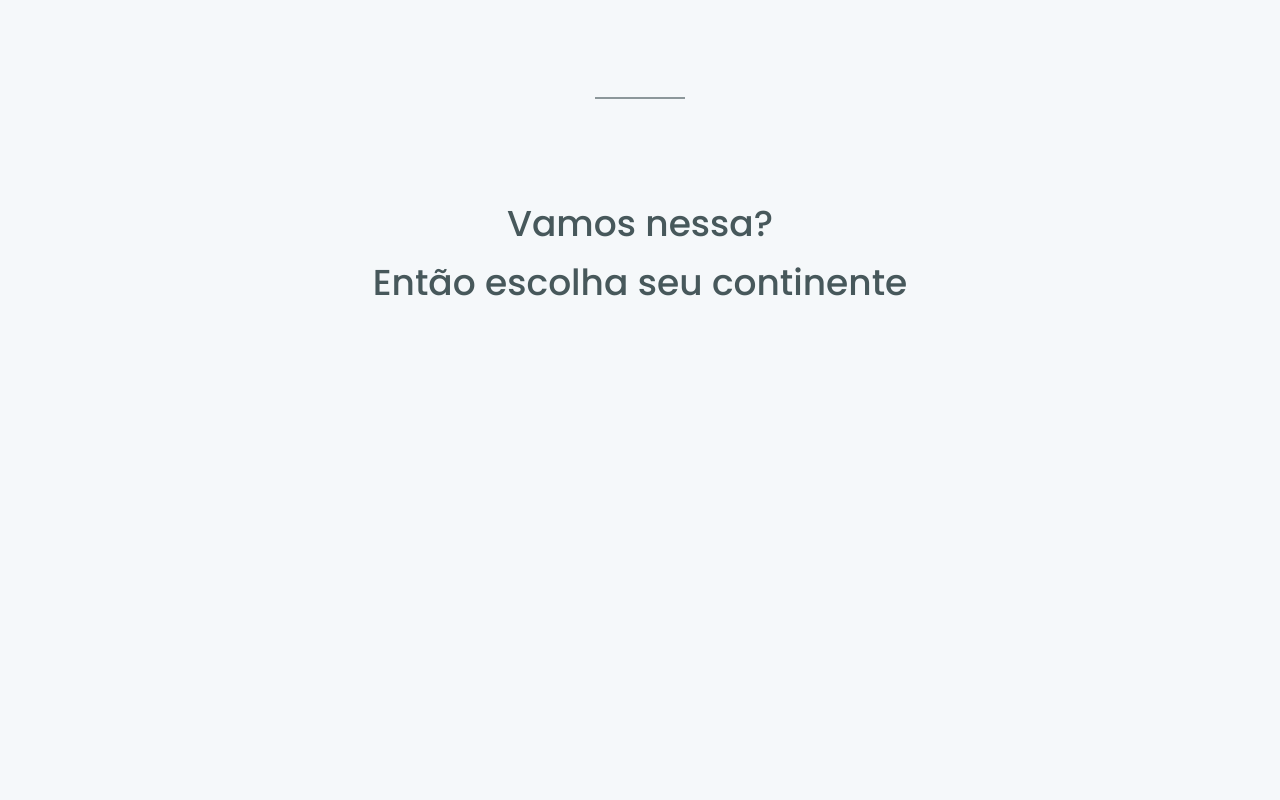
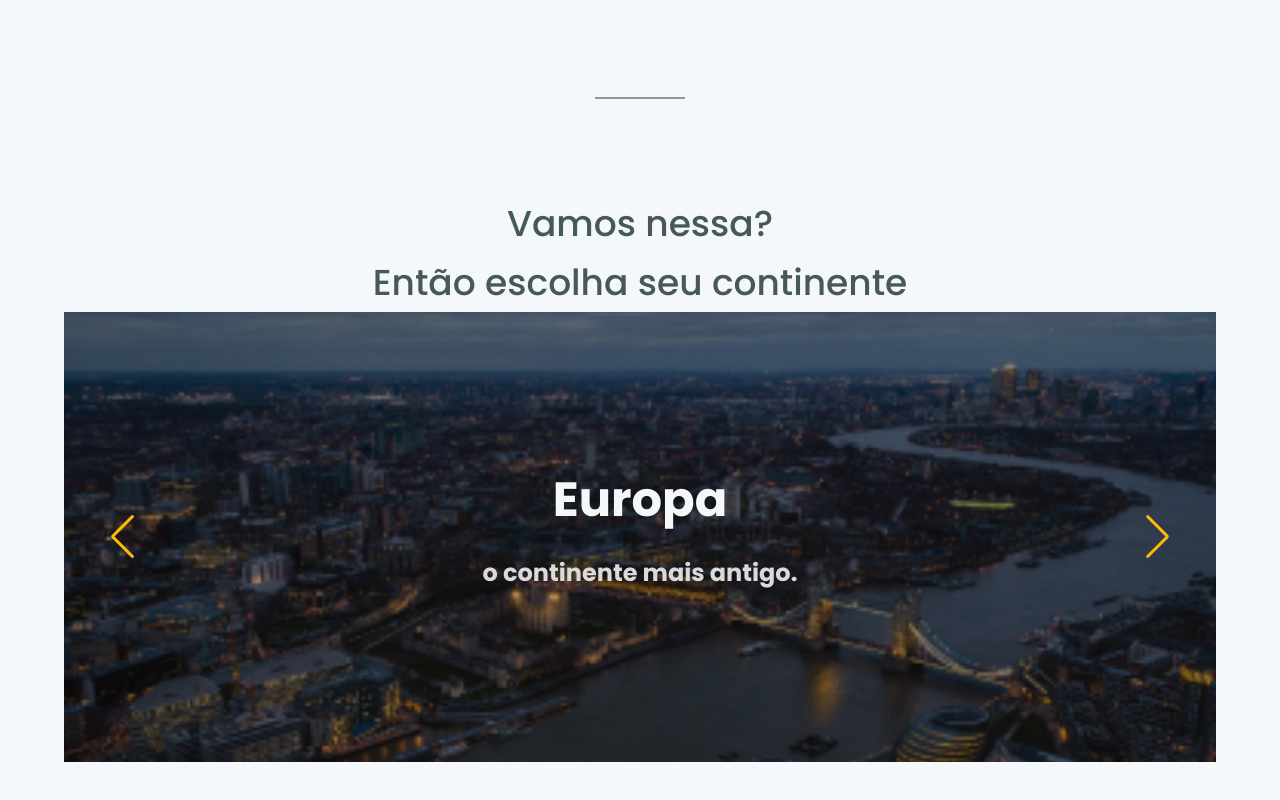
Before and after one commit to robsonbs/ignite-reactjs-worldtrip-nextjs, a Next.js app: page / in a window 1280 px wide. Shown: the part 692-1492 px from the top of the page. Before the commit the page ends 1068 px from the top, so only its background shows below. Built offline with nearby package versions, Linux system fonts and the light colour scheme.

Commit message:
chore: finish Home page

```diff
--- /dev/null
+++ b/src/components/Slider/index.tsx
@@ -0,0 +1,68 @@
+import Link from 'next/link'
+
+import {
+  Box,
+  Flex,
+  Heading,
+  Image,
+  Text,
+  Link as ChakraLink
+} from '@chakra-ui/react'
+import SwiperCore, { Navigation, Pagination, Scrollbar, Autoplay } from 'swiper'
+import { Swiper, SwiperSlide } from 'swiper/react'
+
+SwiperCore.use([Navigation, Pagination, Scrollbar, Autoplay])
+
+export function Slider() {
+  return (
+    <Box width="90%" h={[250, 450]} maxWidth={1240} mx="auto" mb="10">
+      <Swiper
+        slidesPerView={1}
+        navigation
+        loop={true}
+        pagination={{ clickable: true }}
+        autoplay={{
+          delay: 4000
+        }}
+      >
+        <SwiperSlide>
+          <Box width="100%" h={450} bg="gray.900" pos="relative" zIndex="1">
+            <Image
+              src="img/continents/europe.jpg"
+              pos="absolute"
+              width="100%"
+              height="100%"
+              objectFit="cover"
+              zIndex="-1"
+            />
+
+            <Flex
+              direction="column"
+              w="100%"
+              h="100%"
+              align="center"
+              justify="center"
+              textAlign="center"
+            >
+              <Link href="/continent/europe">
+                <a>
+                  <Heading color="gray.50" fontWeight="bold" size="2xl" mb="4">
+                    Europa
+                  </Heading>
+                  <Text
+                    as="span"
+                    color="gray.100"
+                    fontWeight="bold"
+                    fontSize={['0.8rem', '1xl', '2xl']}
+                  >
+                    o continente mais antigo.
+                  </Text>
+                </a>
+              </Link>
+            </Flex>
+          </Box>
+        </SwiperSlide>
+      </Swiper>
+    </Box>
+  )
+}
--- a/src/pages/index.tsx
+++ b/src/pages/index.tsx
@@ -1,8 +1,10 @@
+import Head from 'next/head'
 import { Flex, Heading, Text } from '@chakra-ui/react'
-import Head from 'next/head'
+
 import { Banner } from '../components/Banner'
 import { Features } from '../components/Features'
 import { Separator } from '../components/Separator'
+import { Slider } from '../components/Slider'
 
 export default function Home() {
   return (
@@ -23,6 +25,7 @@ export default function Home() {
       >
         Vamos nessa?
         <Text>Então escolha seu continente</Text>
+        <Slider />
       </Heading>
     </Flex>
   )
```
Also changed, not shown: public/img/continents/europe.jpg (added).
